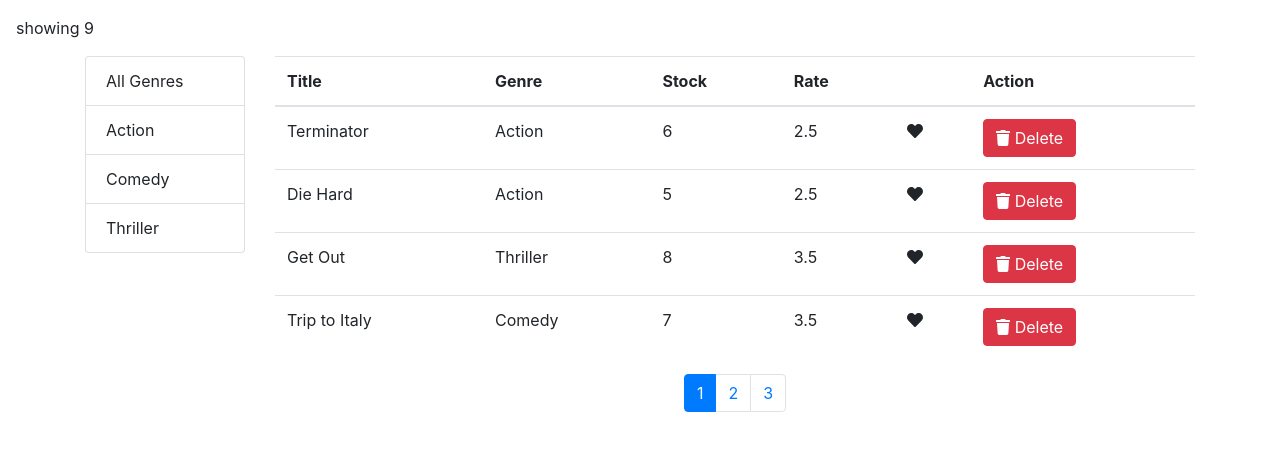
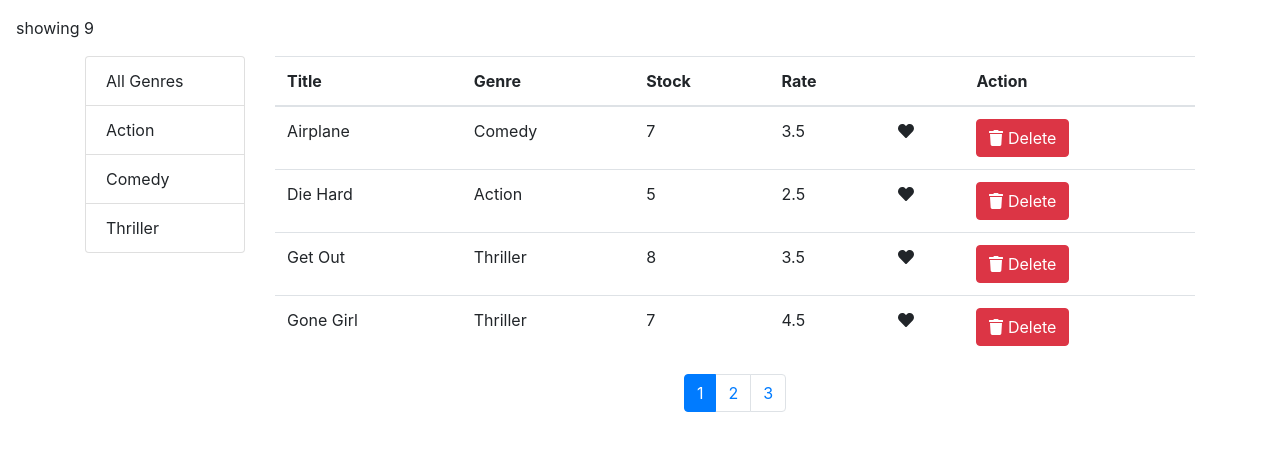
Before and after one commit to ealipio/hero-form, a React (Create React App) app in the folder client/: page / in a window 1280 px wide. Shown: the top 450 px of the page. Built offline with nearby package versions, Linux system fonts and the light colour scheme.

Commit message:
feat(table): implementing sorting for columns

```diff
--- a/client/src/components/Movies.tsx
+++ b/client/src/components/Movies.tsx
@@ -4,10 +4,12 @@ import { getMovies } from "../services/fakeMovieService";
 import { getGenres } from "../services/fakeGenreService";
 
 import Paginator from "./common/paginator";
-import { IMovie, IGenre } from "../interfaces";
+import { IMovie, IGenre, ISortColumn, orderType } from "../interfaces";
 import paginate from "../utils/paginate";
 import ListGroup from "./common/listGroup";
 import MoviesTable from "./table/table";
+
+import _ from "lodash";
 
 export interface MovieProps {}
 
@@ -17,6 +19,7 @@ export interface MovieState {
   movies: IMovie[];
   genres: IGenre[];
   selectedGenre: IGenre;
+  sortColumn: ISortColumn;
 }
 
 class Movie extends React.Component<MovieProps, MovieState> {
@@ -26,6 +29,7 @@ class Movie extends React.Component<MovieProps, MovieState> {
     currentPage: 1,
     genres: [],
     selectedGenre: { _id: "", name: "" },
+    sortColumn: { path: "title", order: orderType.ASC },
   };
   componentDidMount() {
     const genres = [{ name: "All Genres", _id: "allMovies" }, ...getGenres()];
@@ -37,8 +41,16 @@ class Movie extends React.Component<MovieProps, MovieState> {
   handlePageChange = (page: number) => {
     this.setState({ currentPage: page });
   };
-  handleSort = (columnName: string) => {
-    console.log(columnName);
+  handleSort = (path: string) => {
+    const sortColumn = { ...this.state.sortColumn };
+    if (sortColumn.path === path) {
+      sortColumn.order =
+        sortColumn.order === orderType.ASC ? orderType.DESC : orderType.ASC;
+    } else {
+      sortColumn.path = path;
+      sortColumn.order = orderType.ASC;
+    }
+    this.setState({ sortColumn });
   };
   deleteItem = (movie: IMovie) => {
     const movies = this.state.movies.filter((m: IMovie) => m._id !== movie._id);
@@ -52,14 +64,17 @@ class Movie extends React.Component<MovieProps, MovieState> {
       movies: allMovies,
       genres,
       selectedGenre,
+      sortColumn,
     } = this.state;
 
     const filtered =
       !!selectedGenre._id && selectedGenre._id !== "allMovies"
         ? allMovies.filter((m: any) => m.genre._id === selectedGenre._id)
         : allMovies;
-
-    const movies = paginate(filtered, currentPage, pageSize);
+    // sorting
+    const { path, order } = sortColumn;
+    const sorted = _.orderBy(filtered, [path], [order]);
+    const movies = paginate(sorted, currentPage, pageSize);
 
     return filtered.length === 0 ? (
       <p className="alert alert-info"> no movies in the database.</p>
--- a/client/src/interfaces/index.ts
+++ b/client/src/interfaces/index.ts
@@ -3,6 +3,14 @@ export interface genre {
   name: string;
 }
 
+export enum orderType {
+  ASC = "asc",
+  DESC = "desc",
+}
+export interface ISortColumn {
+  path: string;
+  order: orderType;
+}
 export interface IMovie {
   _id?: string;
   title?: string;
```
